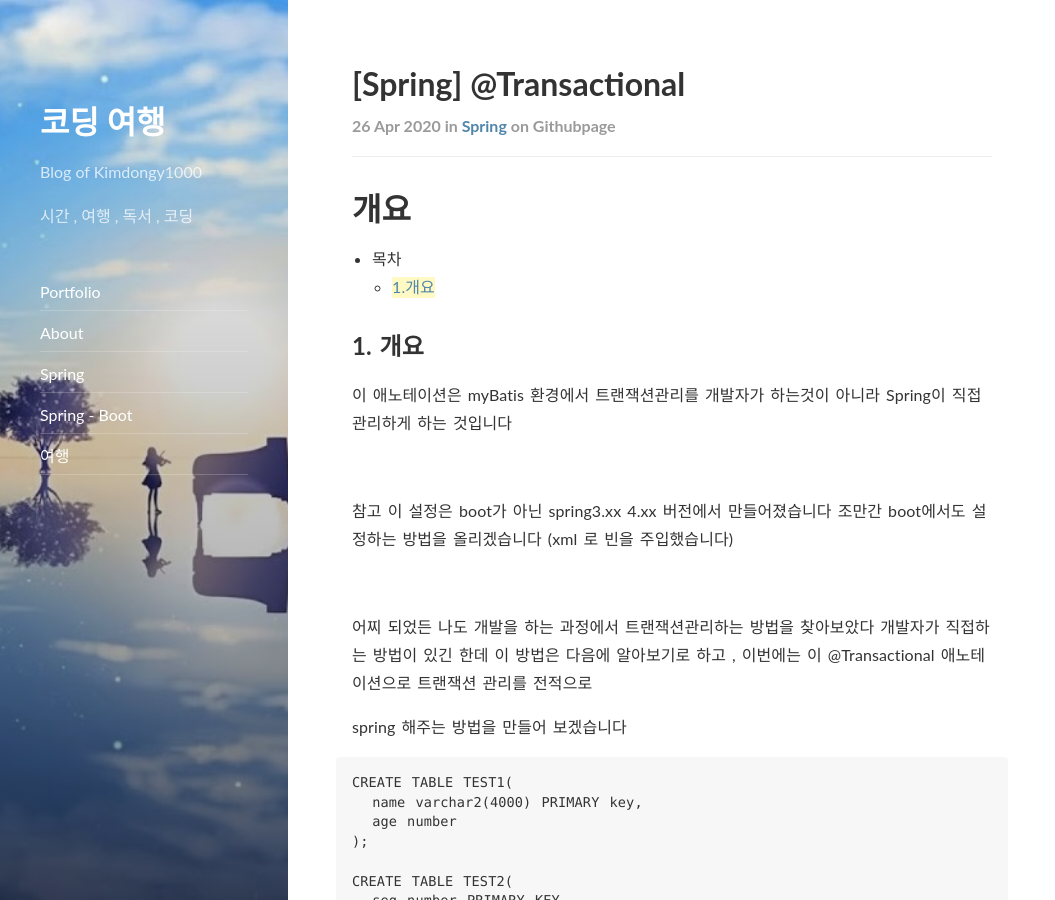
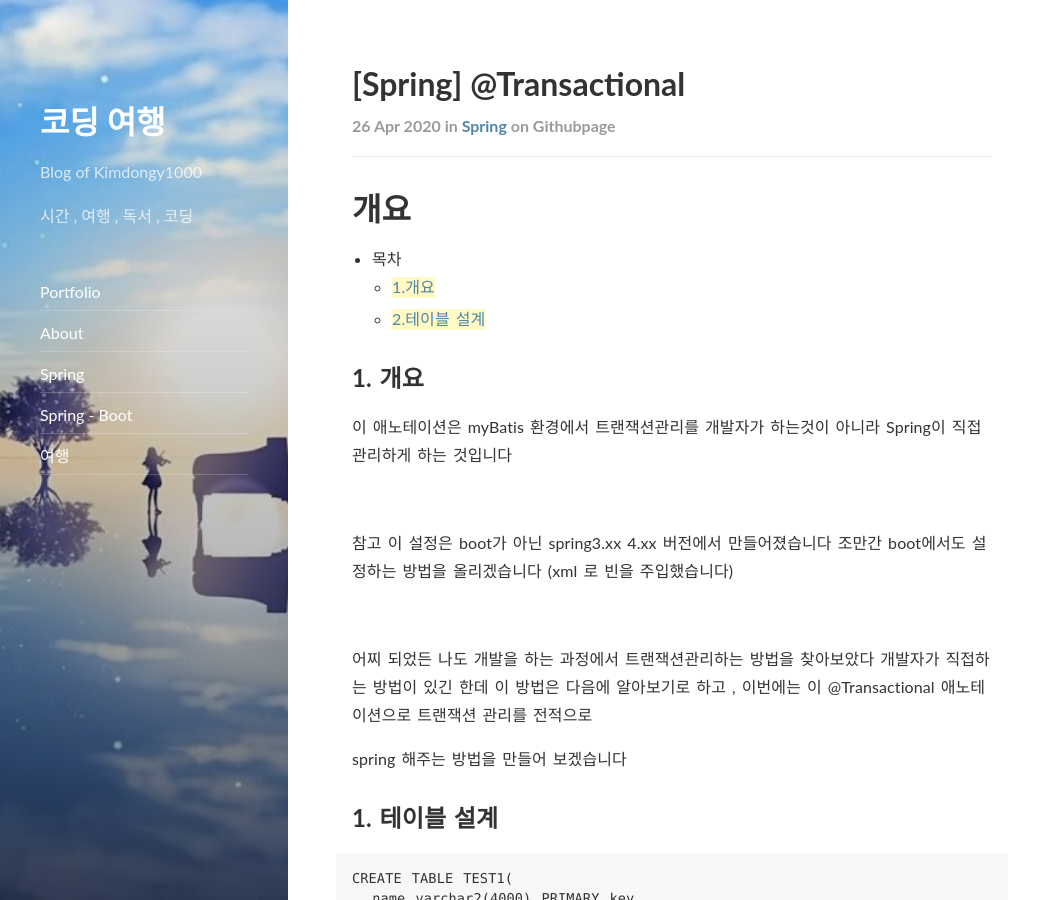
Before and after one commit to SH-Yeon93/SH-Yeon93.github.io, a Jekyll site: the page built from _posts/spring/2020-12-26-making-blog01.md, in a window 1280 px wide and 900 px high. Shown: the whole window, without its empty margins (0-1055 px from the left). Built offline with Jekyll 4.4.1, drawn with Linux system fonts in a browser that asks for light colours; nearby versions of some CDN libraries.

Commit message:
1.소스 트리 테스트

````diff
--- a/_posts/spring/2020-12-26-making-blog01.md
+++ b/_posts/spring/2020-12-26-making-blog01.md
@@ -15,6 +15,7 @@ comments: true
 
 - 목차
     - [1.개요](#개요)
+    - [2.테이블 설계](#테이블 설계)
 
 
 ## 1. 개요
@@ -30,6 +31,7 @@ comments: true
 
 spring 해주는 방법을 만들어 보겠습니다
 
+## 1. 테이블 설계
 ```
 CREATE TABLE TEST1(
   name varchar2(4000) PRIMARY key,
````
